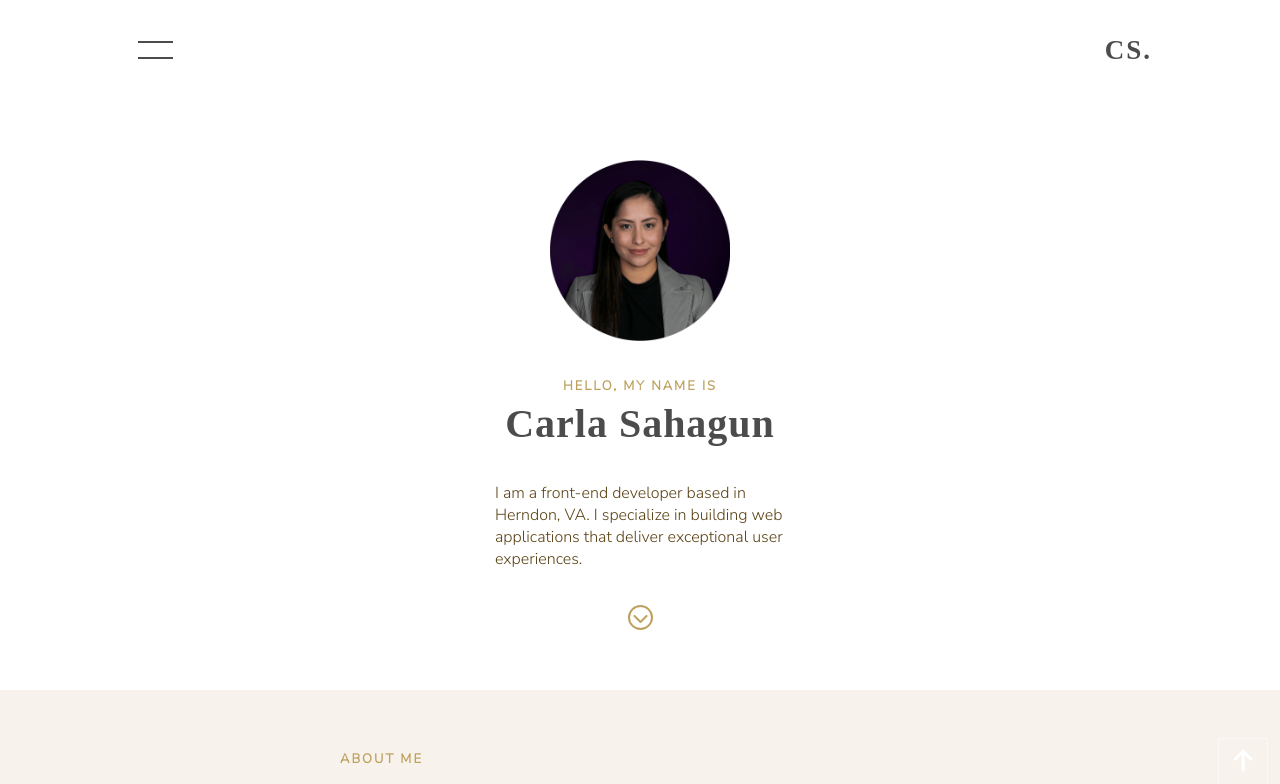
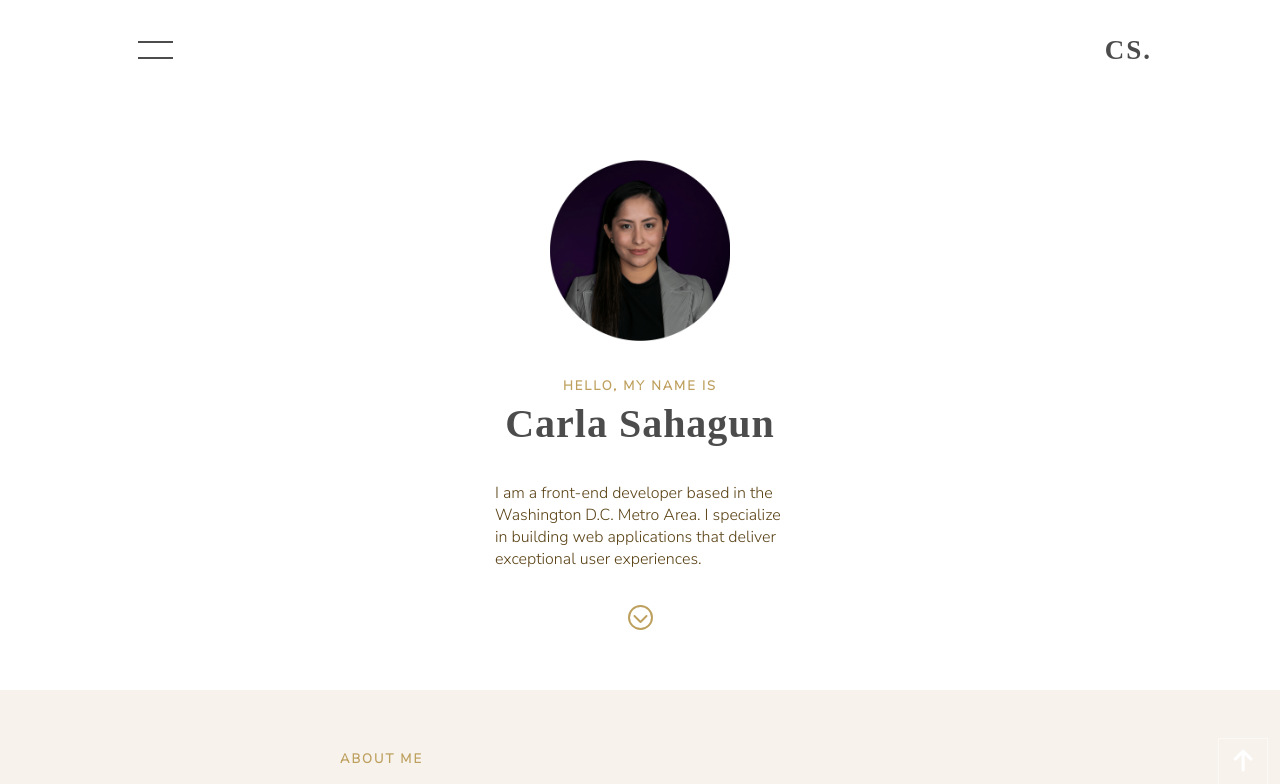
Before and after one commit to itacamba/portfolio-white, a React (Create React App) app: page / in a window 1280 px wide. Shown: the top 784 px of the page. Built offline with nearby package versions, Linux system fonts and the light colour scheme; a web font is replaced by a local one.

Commit message:
changed Main location to D.C.

```diff
--- a/src/components/HomePage/Main.js
+++ b/src/components/HomePage/Main.js
@@ -10,7 +10,7 @@ const Main = () => {
             </div>
             <h3>HELLO, MY NAME IS</h3>
             <h1>Carla Sahagun</h1>
-            <p>I am a front-end developer based in Herndon, VA.
+            <p>I am a front-end developer based in the Washington D.C. Metro Area.
                 I specialize in building web applications that
                 deliver exceptional user experiences.
             </p>
```
